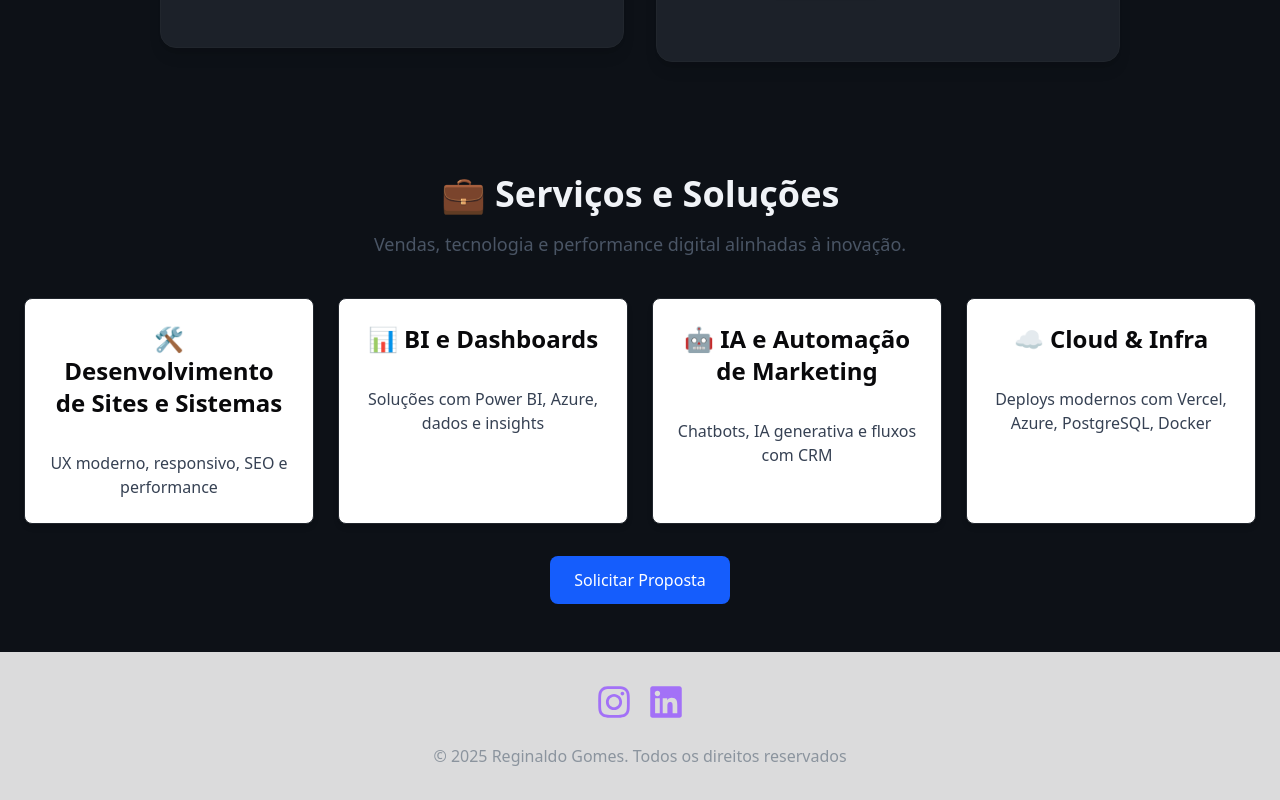
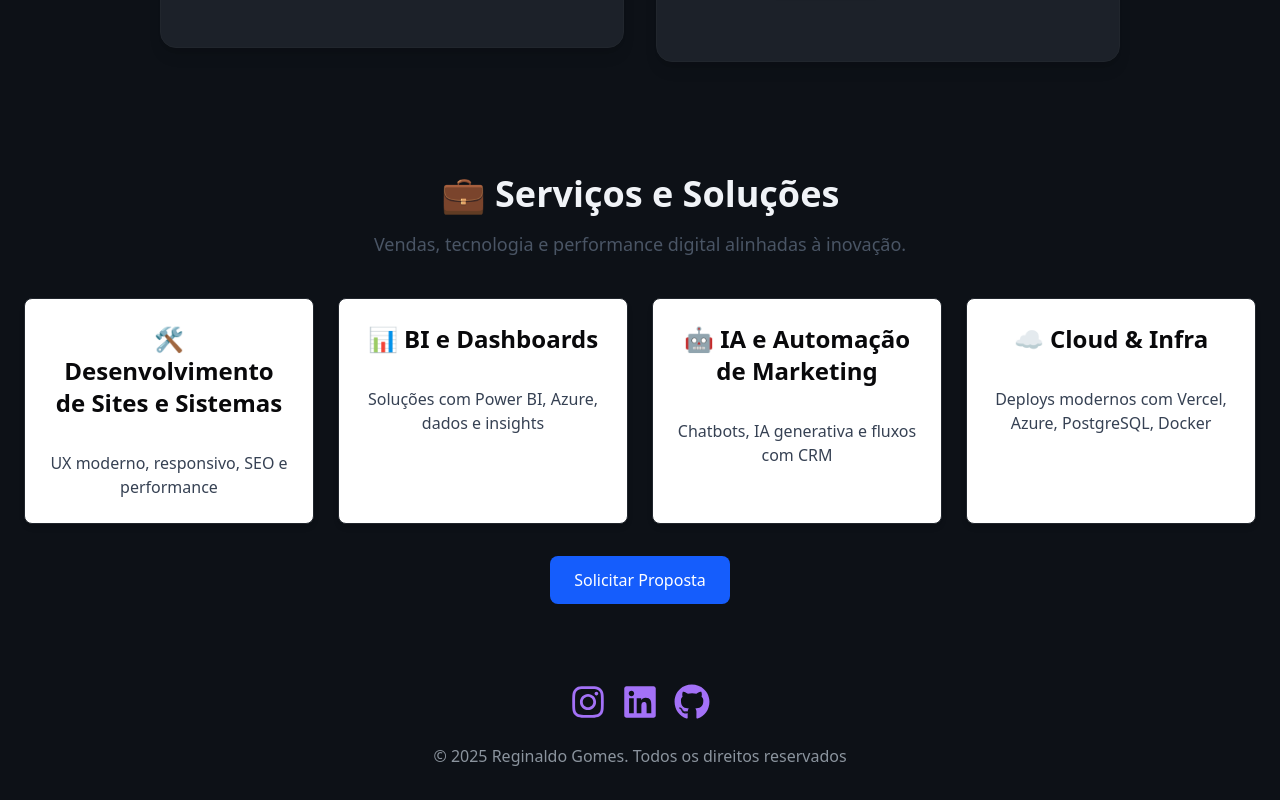
Before and after one commit to reginaldogomes/nextjs-developer-resume, a Next.js app: page / in a window 1280 px wide. Shown: the part 1091-1891 px from the top of the page. Built offline with nearby package versions, Linux system fonts and the light colour scheme.

Commit message:
fix: enhance layout and footer styles, add GitHub link to SocialLinks component

```diff
--- a/src/app/layout.tsx
+++ b/src/app/layout.tsx
@@ -19,7 +19,7 @@ export default function RootLayout({
 }>) {
   return (
     <html lang="pt-BR">
-      <body className="dark">
+      <body className="dark bg-surface">
         <Header />
         <Main>{children}</Main>
         <Footer />
--- a/src/components/SocialLinks.tsx
+++ b/src/components/SocialLinks.tsx
@@ -1,5 +1,5 @@
 // components/SocialLinks.tsx
-import { FaInstagram, FaLinkedin } from 'react-icons/fa'
+import { FaGithub, FaInstagram, FaLinkedin } from 'react-icons/fa'
 
 interface SocialLink {
   name: string
@@ -17,6 +17,11 @@ const socialLinks: SocialLink[] = [
     name: 'LinkedIn',
     url: 'https://www.linkedin.com/in/reginaldogomesalves/',
     icon: <FaLinkedin />,
+  },
+  {
+    name: 'GitHub',
+    url: 'https://www.github.com/reginaldogomesalves/',
+    icon: <FaGithub />,
   },
 ]
 
--- a/src/components/layout/Footer.tsx
+++ b/src/components/layout/Footer.tsx
@@ -7,7 +7,7 @@ const footerData = {
 }
 
 export const Footer = () => (
-  <footer className="flex flex-col justify-center items-center bg-card/85 p-8">
+  <footer className="flex flex-col justify-center items-center bg-background p-8">
     <div className="flex flex-col items-center w-full max-w-screen-lg gap-6">
       <SocialLinks />
       <p className="text-center text-muted">
```
